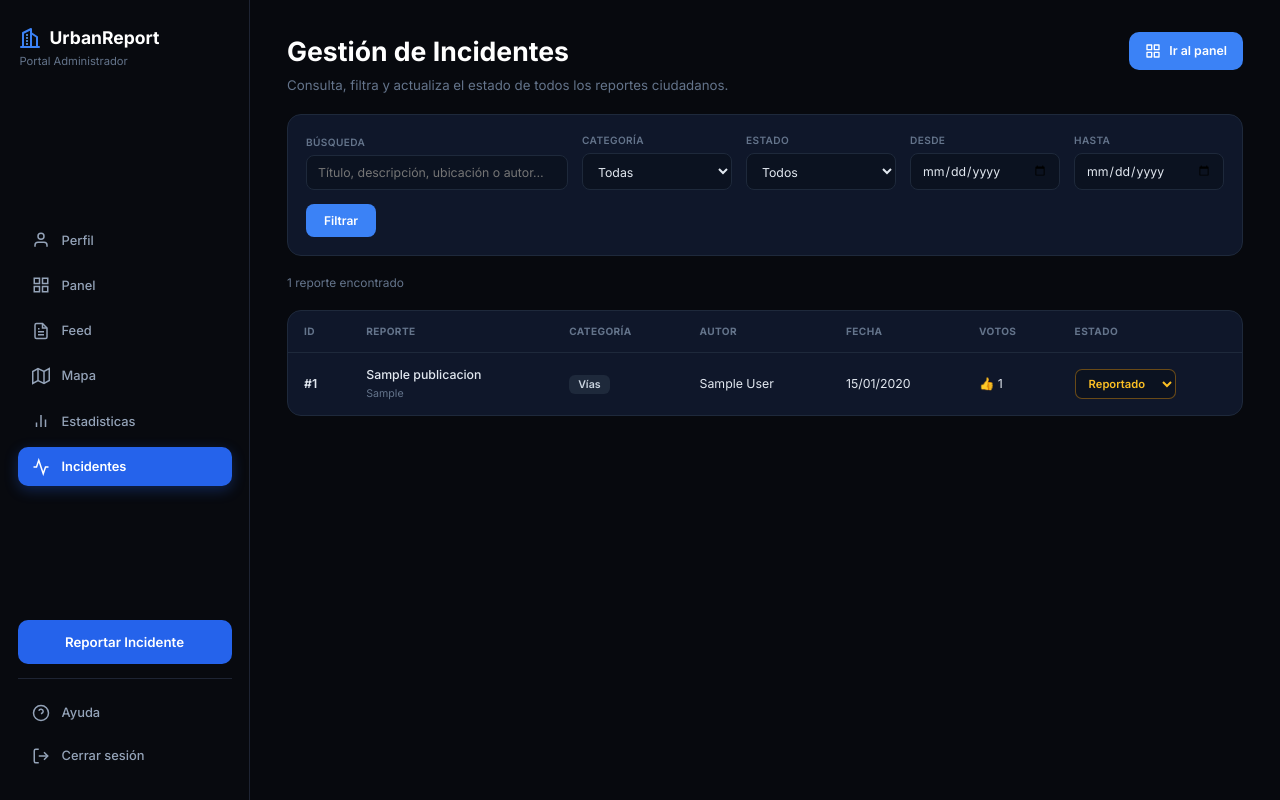
After one commit to juandkk/UrbanReport, a Django app: page /feed/incidentes/ in a window 1280 px wide. The commit adds this page. Run offline with Django 5.2, Linux system fonts and the light colour scheme; a user stored in the database is signed in; tables that the repository leaves empty hold one stand-in row (values such as "Sample post").

Commit message:
feat: gestion de incidentes con filtros avanzados y cambio de estado (RF-005 Fase 2)
Nueva vista admin incidentes_view con tabla de todos los reportes, filtros de busqueda avanzada (texto, categoria, estado, rango de fechas) y paginacion.

Cada fila permite actualizar el estado en linea reutilizando cambiar_estado_incidencia_ajax (notifica al autor). Enlace Incidentes del sidebar activado. Protegido con _solo_administrador (403 a ciudadanos).

```diff
--- a/feed/urls.py
+++ b/feed/urls.py
@@ -5,6 +5,7 @@ urlpatterns = [
     path('', views.feed_comunitario_view, name='feed_comunitario'),
     path('publicacion/<int:publicacion_id>/', views.detalle_publicacion_view, name='detalle_publicacion'),
     path('panel-administrador/', views.panel_administrador_view, name='panel_administrador'),
+    path('incidentes/', views.incidentes_view, name='incidentes'),
     path('ayuda/', views.ayuda_view, name='ayuda'),
     path('mapa/', views.mapa_view, name='mapa'),
     path('api/incidentes-mapa/', views.api_incidentes_mapa, name='api_incidentes_mapa'),
--- a/feed/views.py
+++ b/feed/views.py
@@ -1016,6 +1016,89 @@ def panel_administrador_view(request):
     }
     return render(request, 'feed/panel_admin.html', context)
 
+
+@login_required
+@_solo_administrador
+def incidentes_view(request):
+    """
+    Gestión de incidentes (RF-005, Fase 2).
+    Tabla administrativa con TODOS los reportes y filtros de búsqueda avanzada:
+    texto, categoría, estado y rango de fechas. Permite actualizar el estado de
+    cada reporte (reutiliza cambiar_estado_incidencia_ajax).
+    """
+    from django.core.paginator import Paginator
+
+    if not Publicacion.objects.exists():
+        _seed_demo_data()
+
+    Estado = Publicacion.EstadoIncidencia
+    Cat = Publicacion.Categoria
+
+    # --- Lectura de filtros desde la query string ---
+    q = (request.GET.get('q') or '').strip()
+    f_categoria = (request.GET.get('categoria') or '').strip().upper()
+    f_estado = (request.GET.get('estado') or '').strip().upper()
+    f_desde = (request.GET.get('desde') or '').strip()
+    f_hasta = (request.GET.get('hasta') or '').strip()
+
+    qs = Publicacion.objects.select_related('autor').order_by('-fecha_creacion')
+
+    # Texto libre: título, contenido, ubicación, nombre y username del autor
+    if q:
+        qs = qs.filter(
+            Q(titulo__icontains=q) |
+            Q(contenido__icontains=q) |
+            Q(ubicacion__icontains=q) |
+            Q(autor_nombre__icontains=q) |
+            Q(autor__username__icontains=q) |
+            Q(autor__first_name__icontains=q) |
+            Q(autor__last_name__icontains=q)
+        )
+
+    # Categoría (solo si es una válida)
+    if f_categoria in [c[0] for c in Cat.choices]:
+        qs = qs.filter(categoria=f_categoria)
+
+    # Estado (solo si es uno válido)
+    if f_estado in [c[0] for c in Estado.choices]:
+        qs = qs.filter(estado_incidencia=f_estado)
+
+    # Rango de fechas (formato YYYY-MM-DD)
+    if f_desde:
+        qs = qs.filter(fecha_creacion__date__gte=f_desde)
+    if f_hasta:
+        qs = qs.filter(fecha_creacion__date__lte=f_hasta)
+
+    total_resultados = qs.count()
+
+    # --- Paginación ---
+    paginator = Paginator(qs, 15)
+    page_obj = paginator.get_page(request.GET.get('page'))
+
+    # Querystring sin 'page' para conservar filtros en los enlaces de paginación
+    params = request.GET.copy()
+    params.pop('page', None)
+    querystring_filtros = params.urlencode()
+
+    context = {
+        'active_menu': 'incidentes',
+        'page_obj': page_obj,
+        'total_resultados': total_resultados,
+        'categorias': Cat.choices,
+        'estados': Estado.choices,
+        'filtros': {
+            'q': q,
+            'categoria': f_categoria,
+            'estado': f_estado,
+            'desde': f_desde,
+            'hasta': f_hasta,
+        },
+        'hay_filtros': bool(q or f_categoria or f_estado or f_desde or f_hasta),
+        'querystring_filtros': querystring_filtros,
+    }
+    return render(request, 'feed/incidentes.html', context)
+
+
 @login_required
 @require_POST
 def moderar_publicacion_ajax(request, publicacion_id):
--- /dev/null
+++ b/static/css/incidentes.css
@@ -0,0 +1,215 @@
+/* =========================================================================
+   Gestión de Incidentes (RF-005, Fase 2)
+   ========================================================================= */
+
+.inc-page {
+  display: flex;
+  flex-direction: column;
+  gap: 18px;
+  padding: 4px 2px 40px;
+}
+
+/* ---- Filtros ---- */
+.inc-filters {
+  display: flex;
+  flex-wrap: wrap;
+  gap: 14px;
+  align-items: flex-end;
+}
+.inc-filter-field {
+  display: flex;
+  flex-direction: column;
+  gap: 5px;
+  min-width: 150px;
+}
+.inc-filter-grow { flex: 1; min-width: 220px; }
+.inc-filter-field label {
+  font-size: 0.72rem;
+  text-transform: uppercase;
+  letter-spacing: 0.04em;
+  color: var(--text-muted, #94a3b8);
+  font-weight: 600;
+}
+.inc-filter-field input,
+.inc-filter-field select {
+  background: #0b1220;
+  border: 1px solid var(--border, #1e293b);
+  border-radius: 8px;
+  color: #e2e8f0;
+  padding: 9px 11px;
+  font-size: 0.88rem;
+  outline: none;
+  transition: border-color 0.15s ease;
+}
+.inc-filter-field input:focus,
+.inc-filter-field select:focus { border-color: var(--accent, #3b82f6); }
+.inc-filter-actions { display: flex; gap: 8px; align-items: flex-end; }
+
+.inc-btn {
+  border: none;
+  border-radius: 8px;
+  padding: 9px 18px;
+  font-size: 0.86rem;
+  font-weight: 600;
+  cursor: pointer;
+  text-decoration: none;
+  display: inline-flex;
+  align-items: center;
+  transition: background 0.15s ease, border-color 0.15s ease;
+}
+.inc-btn-primary { background: var(--accent, #3b82f6); color: #fff; }
+.inc-btn-primary:hover { background: #2563eb; }
+.inc-btn-ghost {
+  background: transparent;
+  border: 1px solid var(--border, #1e293b);
+  color: var(--text-muted, #94a3b8);
+}
+.inc-btn-ghost:hover { border-color: #334155; color: #e2e8f0; }
+
+/* ---- Barra de resultados ---- */
+.inc-results-bar {
+  display: flex;
+  align-items: center;
+  gap: 12px;
+  font-size: 0.85rem;
+  color: var(--text-muted, #94a3b8);
+}
+.inc-filter-note {
+  background: rgba(59,130,246,0.15);
+  color: #60a5fa;
+  font-size: 0.72rem;
+  font-weight: 700;
+  padding: 2px 9px;
+  border-radius: 6px;
+}
+
+/* ---- Tabla ---- */
+.inc-table-card { padding: 0; overflow: hidden; }
+.inc-table-scroll { overflow-x: auto; }
+.inc-table {
+  width: 100%;
+  border-collapse: collapse;
+  font-size: 0.88rem;
+}
+.inc-table thead th {
+  text-align: left;
+  padding: 13px 16px;
+  font-size: 0.72rem;
+  text-transform: uppercase;
+  letter-spacing: 0.04em;
+  color: var(--text-muted, #94a3b8);
+  font-weight: 700;
+  border-bottom: 1px solid var(--border, #1e293b);
+  white-space: nowrap;
+}
+.inc-table tbody td {
+  padding: 13px 16px;
+  border-bottom: 1px solid rgba(30,41,59,0.6);
+  color: #e2e8f0;
+  vertical-align: middle;
+}
+.inc-table tbody tr:hover { background: rgba(148,163,184,0.05); }
+.inc-table tbody tr:last-child td { border-bottom: none; }
+
+.inc-id { color: var(--text-muted, #94a3b8); font-weight: 600; white-space: nowrap; }
+.inc-reporte { max-width: 340px; }
+.inc-reporte-link {
+  color: #e2e8f0;
+  text-decoration: none;
+  font-weight: 500;
+  display: block;
+}
+.inc-reporte-link:hover { color: #60a5fa; text-decoration: underline; }
+.inc-ubic {
+  display: block;
+  font-size: 0.76rem;
+  color: var(--text-muted, #94a3b8);
+  margin-top: 2px;
+}
+.inc-cat {
+  background: #1e293b;
+  color: #cbd5e1;
+  font-size: 0.76rem;
+  font-weight: 600;
+  padding: 3px 9px;
+  border-radius: 6px;
+  white-space: nowrap;
+}
+.inc-autor { white-space: nowrap; }
+.inc-fecha { color: var(--text-muted, #94a3b8); white-space: nowrap; }
+.inc-votos { white-space: nowrap; }
+.inc-empty {
+  text-align: center;
+  color: var(--text-muted, #94a3b8);
+  padding: 40px 16px !important;
+}
+
+/* ---- Select de estado por fila ---- */
+.inc-estado-select {
+  border: 1px solid var(--border, #1e293b);
+  border-radius: 7px;
+  padding: 6px 9px;
+  font-size: 0.8rem;
+  font-weight: 600;
+  cursor: pointer;
+  background: #0b1220;
+  outline: none;
+}
+.inc-estado-select:disabled { opacity: 0.5; cursor: wait; }
+.inc-estado-reportado  { color: #fbbf24; border-color: rgba(245,158,11,0.4); }
+.inc-estado-en_proceso { color: #60a5fa; border-color: rgba(59,130,246,0.4); }
+.inc-estado-resuelta   { color: #4ade80; border-color: rgba(34,197,94,0.4); }
+
+/* ---- Paginación ---- */
+.inc-pagination {
+  display: flex;
+  align-items: center;
+  justify-content: center;
+  gap: 16px;
+  padding: 8px 0;
+}
+.inc-page-btn {
+  background: var(--surface, #0f172a);
+  border: 1px solid var(--border, #1e293b);
+  border-radius: 8px;
+  padding: 8px 16px;
+  color: #e2e8f0;
+  text-decoration: none;
+  font-size: 0.85rem;
+  font-weight: 600;
+  transition: border-color 0.15s ease;
+}
+.inc-page-btn:hover { border-color: var(--accent, #3b82f6); }
+.inc-page-disabled { opacity: 0.4; pointer-events: none; }
+.inc-page-info { color: var(--text-muted, #94a3b8); font-size: 0.85rem; }
+
+/* ---- Toast ---- */
+.inc-toast {
+  position: fixed;
+  bottom: 24px;
+  left: 50%;
+  transform: translateX(-50%) translateY(20px);
+  background: #1e293b;
+  color: #e2e8f0;
+  padding: 12px 20px;
+  border-radius: 10px;
+  font-size: 0.88rem;
+  font-weight: 500;
+  box-shadow: 0 8px 24px rgba(0,0,0,0.4);
+  opacity: 0;
+  pointer-events: none;
+  transition: opacity 0.2s ease, transform 0.2s ease;
+  z-index: 2000;
+  border-left: 3px solid #4ade80;
+}
+.inc-toast.show {
+  opacity: 1;
+  transform: translateX(-50%) translateY(0);
+}
+.inc-toast.error { border-left-color: #ef4444; }
+
+/* ---- Responsive ---- */
+@media (max-width: 760px) {
+  .inc-filter-field { min-width: 100%; }
+  .inc-filter-grow { min-width: 100%; }
+}
--- /dev/null
+++ b/static/js/incidentes.js
@@ -0,0 +1,85 @@
+// =========================================================================
+// Gestión de Incidentes - cambio de estado en línea (RF-005, Fase 2)
+// =========================================================================
+(function () {
+  'use strict';
+
+  function getCookie(name) {
+    var v = null;
+    if (document.cookie) {
+      document.cookie.split(';').forEach(function (c) {
+        var t = c.trim();
+        if (t.indexOf(name + '=') === 0) v = decodeURIComponent(t.substring(name.length + 1));
+      });
+    }
+    return v;
+  }
+
+  var toastEl = null;
+  var toastTimer = null;
+  function toast(msg, esError) {
+    if (!toastEl) toastEl = document.getElementById('incToast');
+    if (!toastEl) return;
+    toastEl.textContent = msg;
+    toastEl.className = 'inc-toast show' + (esError ? ' error' : '');
+    clearTimeout(toastTimer);
+    toastTimer = setTimeout(function () { toastEl.className = 'inc-toast'; }, 3000);
+  }
+
+  // Mantiene la clase de color del select sincronizada con el estado elegido.
+  function aplicarColor(select) {
+    select.classList.remove('inc-estado-reportado', 'inc-estado-en_proceso', 'inc-estado-resuelta');
+    select.classList.add('inc-estado-' + select.value.toLowerCase());
+  }
+
+  function iniciar() {
+    var selects = document.querySelectorAll('.inc-estado-select');
+    selects.forEach(function (select) {
+      select.addEventListener('change', function () {
+        var postId = select.getAttribute('data-post-id');
+        var anterior = select.getAttribute('data-estado-actual');
+        var nuevo = select.value;
+        if (nuevo === anterior) return;
+
+        select.disabled = true;
+        var body = new URLSearchParams();
+        body.append('estado', nuevo);
+
+        fetch('/feed/publicacion/' + postId + '/cambiar-estado/', {
+          method: 'POST',
+          headers: {
+            'X-CSRFToken': getCookie('csrftoken'),
+            'X-Requested-With': 'XMLHttpRequest',
+            'Content-Type': 'application/x-www-form-urlencoded',
+          },
+          body: body.toString(),
+        })
+          .then(function (r) { return r.json().then(function (d) { return { ok: r.ok, data: d }; }); })
+          .then(function (res) {
+            if (res.ok && res.data.status === 'ok') {
+              select.setAttribute('data-estado-actual', nuevo);
+              aplicarColor(select);
+              toast(res.data.message || 'Estado actualizado.');
+            } else {
+              // Revertir al estado anterior si el servidor rechazó el cambio
+              select.value = anterior;
+              aplicarColor(select);
+              toast((res.data && res.data.message) || 'No se pudo actualizar el estado.', true);
+            }
+          })
+          .catch(function () {
+            select.value = anterior;
+            aplicarColor(select);
+            toast('Error de conexión al actualizar el estado.', true);
+          })
+          .finally(function () { select.disabled = false; });
+      });
+    });
+  }
+
+  if (document.readyState === 'loading') {
+    document.addEventListener('DOMContentLoaded', iniciar);
+  } else {
+    iniciar();
+  }
+})();
--- /dev/null
+++ b/templates/feed/incidentes.html
@@ -0,0 +1,159 @@
+{% extends 'layouts/portal_base.html' %}
+{% load static %}
+
+{% block title %}Gestión de Incidentes | UrbanReport{% endblock %}
+
+{# Panel ancho, sin barra de widgets derecha #}
+{% block right_widgets %}{% endblock %}
+{% block portal_main_class %}portal-main-panel{% endblock %}
+
+{% block extra_css %}
+{{ block.super }}
+<link rel="stylesheet" href="{% static 'css/panel_admin.css' %}?v={% now 'U' %}">
+<link rel="stylesheet" href="{% static 'css/incidentes.css' %}?v={% now 'U' %}">
+{% endblock %}
+
+{% block portal_content %}
+<div class="inc-page">
+  <!-- Cabecera -->
+  <header class="panel-header">
+    <div>
+      <h1 class="panel-title">Gestión de Incidentes</h1>
+      <p class="panel-subtitle">Consulta, filtra y actualiza el estado de todos los reportes ciudadanos.</p>
+    </div>
+    <a href="{% url 'panel_administrador' %}" class="panel-cta">
+      <svg viewBox="0 0 24 24" fill="none" stroke="currentColor" stroke-width="2" stroke-linecap="round" stroke-linejoin="round">
+        <rect x="3" y="3" width="7" height="7"/><rect x="14" y="3" width="7" height="7"/>
+        <rect x="14" y="14" width="7" height="7"/><rect x="3" y="14" width="7" height="7"/>
+      </svg>
+      Ir al panel
+    </a>
+  </header>
+
+  <!-- Filtros de búsqueda avanzada -->
+  <form class="inc-filters panel-card" method="get" action="{% url 'incidentes' %}">
+    <div class="inc-filter-field inc-filter-grow">
+      <label for="f-q">Búsqueda</label>
+      <input type="text" id="f-q" name="q" value="{{ filtros.q }}" placeholder="Título, descripción, ubicación o autor…" autocomplete="off" maxlength="150">
+    </div>
+
+    <div class="inc-filter-field">
+      <label for="f-categoria">Categoría</label>
+      <select id="f-categoria" name="categoria">
+        <option value="">Todas</option>
+        {% for valor, etiqueta in categorias %}
+        <option value="{{ valor }}" {% if filtros.categoria == valor %}selected{% endif %}>{{ etiqueta }}</option>
+        {% endfor %}
+      </select>
+    </div>
+
+    <div class="inc-filter-field">
+      <label for="f-estado">Estado</label>
+      <select id="f-estado" name="estado">
+        <option value="">Todos</option>
+        {% for valor, etiqueta in estados %}
+        <option value="{{ valor }}" {% if filtros.estado == valor %}selected{% endif %}>{{ etiqueta }}</option>
+        {% endfor %}
+      </select>
+    </div>
+
+    <div class="inc-filter-field">
+      <label for="f-desde">Desde</label>
+      <input type="date" id="f-desde" name="desde" value="{{ filtros.desde }}">
+    </div>
+
+    <div class="inc-filter-field">
+      <label for="f-hasta">Hasta</label>
+      <input type="date" id="f-hasta" name="hasta" value="{{ filtros.hasta }}">
+    </div>
+
+    <div class="inc-filter-actions">
+      <button type="submit" class="inc-btn inc-btn-primary">Filtrar</button>
+      {% if hay_filtros %}
+      <a href="{% url 'incidentes' %}" class="inc-btn inc-btn-ghost">Limpiar</a>
+      {% endif %}
+    </div>
+  </form>
+
+  <!-- Resumen de resultados -->
+  <div class="inc-results-bar">
+    <span>{{ total_resultados }} reporte{{ total_resultados|pluralize }} encontrado{{ total_resultados|pluralize }}</span>
+    {% if hay_filtros %}<span class="inc-filter-note">Filtros activos</span>{% endif %}
+  </div>
+
+  <!-- Tabla -->
+  <div class="panel-card inc-table-card">
+    <div class="inc-table-scroll">
+      <table class="inc-table">
+        <thead>
+          <tr>
+            <th>ID</th>
+            <th>Reporte</th>
+            <th>Categoría</th>
+            <th>Autor</th>
+            <th>Fecha</th>
+            <th>Votos</th>
+            <th>Estado</th>
+          </tr>
+        </thead>
+        <tbody>
+          {% for post in page_obj %}
+          <tr data-post-id="{{ post.id }}">
+            <td class="inc-id">#{{ post.id }}</td>
+            <td class="inc-reporte">
+              <a href="{% url 'detalle_publicacion' post.id %}" class="inc-reporte-link" title="Ver detalle">
+                {{ post.titulo|default:post.contenido|truncatechars:60 }}
+              </a>
+              {% if post.ubicacion %}<span class="inc-ubic">{{ post.ubicacion }}</span>{% endif %}
+            </td>
+            <td><span class="inc-cat">{{ post.get_categoria_display }}</span></td>
+            <td class="inc-autor">{{ post.nombre_autor }}</td>
+            <td class="inc-fecha">{{ post.fecha_creacion|date:'d/m/Y' }}</td>
+            <td class="inc-votos">👍 {{ post.likes }}</td>
+            <td>
+              <select class="inc-estado-select inc-estado-{{ post.estado_incidencia|lower }}"
+                      data-post-id="{{ post.id }}" data-estado-actual="{{ post.estado_incidencia }}">
+                {% for valor, etiqueta in estados %}
+                <option value="{{ valor }}" {% if post.estado_incidencia == valor %}selected{% endif %}>{{ etiqueta }}</option>
+                {% endfor %}
+              </select>
+            </td>
+          </tr>
+          {% empty %}
+          <tr>
+            <td colspan="7" class="inc-empty">No se encontraron reportes con los filtros aplicados.</td>
+          </tr>
+          {% endfor %}
+        </tbody>
+      </table>
+    </div>
+  </div>
+
+  <!-- Paginación -->
+  {% if page_obj.paginator.num_pages > 1 %}
+  <nav class="inc-pagination">
+    {% if page_obj.has_previous %}
+    <a class="inc-page-btn" href="?{% if querystring_filtros %}{{ querystring_filtros }}&{% endif %}page={{ page_obj.previous_page_number }}">← Anterior</a>
+    {% else %}
+    <span class="inc-page-btn inc-page-disabled">← Anterior</span>
+    {% endif %}
+
+    <span class="inc-page-info">Página {{ page_obj.number }} de {{ page_obj.paginator.num_pages }}</span>
+
+    {% if page_obj.has_next %}
+    <a class="inc-page-btn" href="?{% if querystring_filtros %}{{ querystring_filtros }}&{% endif %}page={{ page_obj.next_page_number }}">Siguiente →</a>
+    {% else %}
+    <span class="inc-page-btn inc-page-disabled">Siguiente →</span>
+    {% endif %}
+  </nav>
+  {% endif %}
+</div>
+
+<!-- Toast de confirmación -->
+<div class="inc-toast" id="incToast"></div>
+{% endblock %}
+
+{% block extra_js %}
+{{ block.super }}
+<script defer src="{% static 'js/incidentes.js' %}?v={% now 'U' %}"></script>
+{% endblock %}
--- a/templates/includes/sidebar.html
+++ b/templates/includes/sidebar.html
@@ -89,7 +89,7 @@
 
       <!-- Incidentes (solo administrador) -->
       <li>
-        <a href="#" class="nav-item-link {% if active_menu == 'incidentes' %}active{% endif %}">
+        <a href="{% url 'incidentes' %}" class="nav-item-link {% if active_menu == 'incidentes' %}active{% endif %}">
           <svg viewBox="0 0 24 24" fill="none" stroke="currentColor" stroke-width="2">
             <polyline points="22 12 18 12 15 21 9 3 6 12 2 12"/>
           </svg>
```
